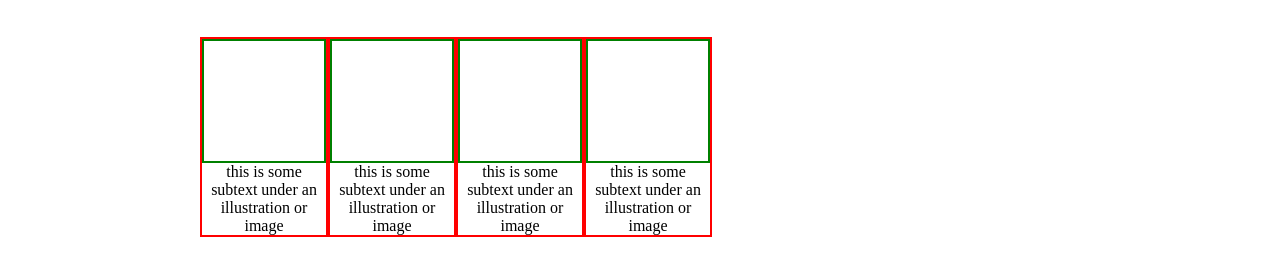
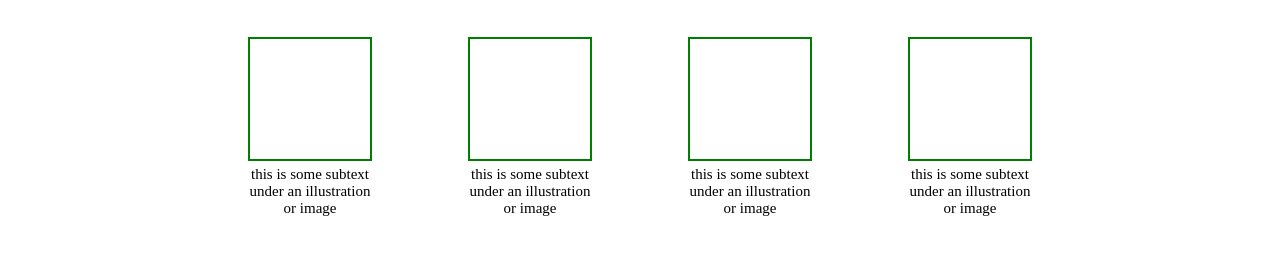
Before and after one commit to Lostcodespace/landing-page, a plain HTML site: page index.html in a window 1280 px wide. Shown: the part 508-784 px from the top of the page. Drawn offline with Linux system fonts and the light colour scheme.

```diff
--- a/index.html
+++ b/index.html
@@ -29,8 +29,8 @@
 </div>
 <div class="main-body">
     <h1 class="info-header"> Some random information.</h1>
-    <div class="subtext-container">
-        <ul>
+    <div class="information-container">
+        <ul class="subtext-container">
             <li class="information">
                 <div class="image-container"><a href=""></a></div>
                 <p class="subtext">this is some subtext under an illustration or image</p>
--- a/style.css
+++ b/style.css
@@ -76,20 +76,25 @@
     font-size: 36px;
     font-weight: bolder;
 }
-.subtext-container{
+.information-container{
     display: flex;
-    text-align: center;
 }
 p.subtext{
     margin: 0;
+    padding-top: 5px;
+    font-size: 15px;
+    text-align: center;
+}
+ul.subtext-container{
+    flex-grow: 1;
+    justify-content: space-around;
 }
 li.information{
     display: flex;
+    width: min-content;
     flex-direction: column;
     align-items: center;
     flex-wrap: wrap;
-    width: min-content;
-    border: 2px solid red;
 }
 .image-container{
     border: 2px solid green;
```
